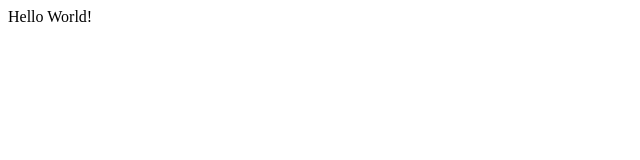
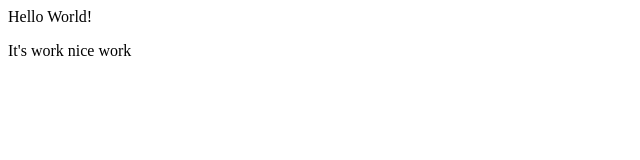
Before and after one commit to feyisakedir/Microverse-Project, a plain HTML site: page index.html in a window 1280 px wide. Shown: the whole page, without its empty margins (0-640 px from the left). Drawn offline with Linux system fonts and the light colour scheme.

Commit message:
My second

```diff
--- a/index.html
+++ b/index.html
@@ -4,6 +4,7 @@
     </head>
 <body>
     <p>Hello World!</p>
+    <p>It's work nice work</p>
 </body>
 
     </html>
```
